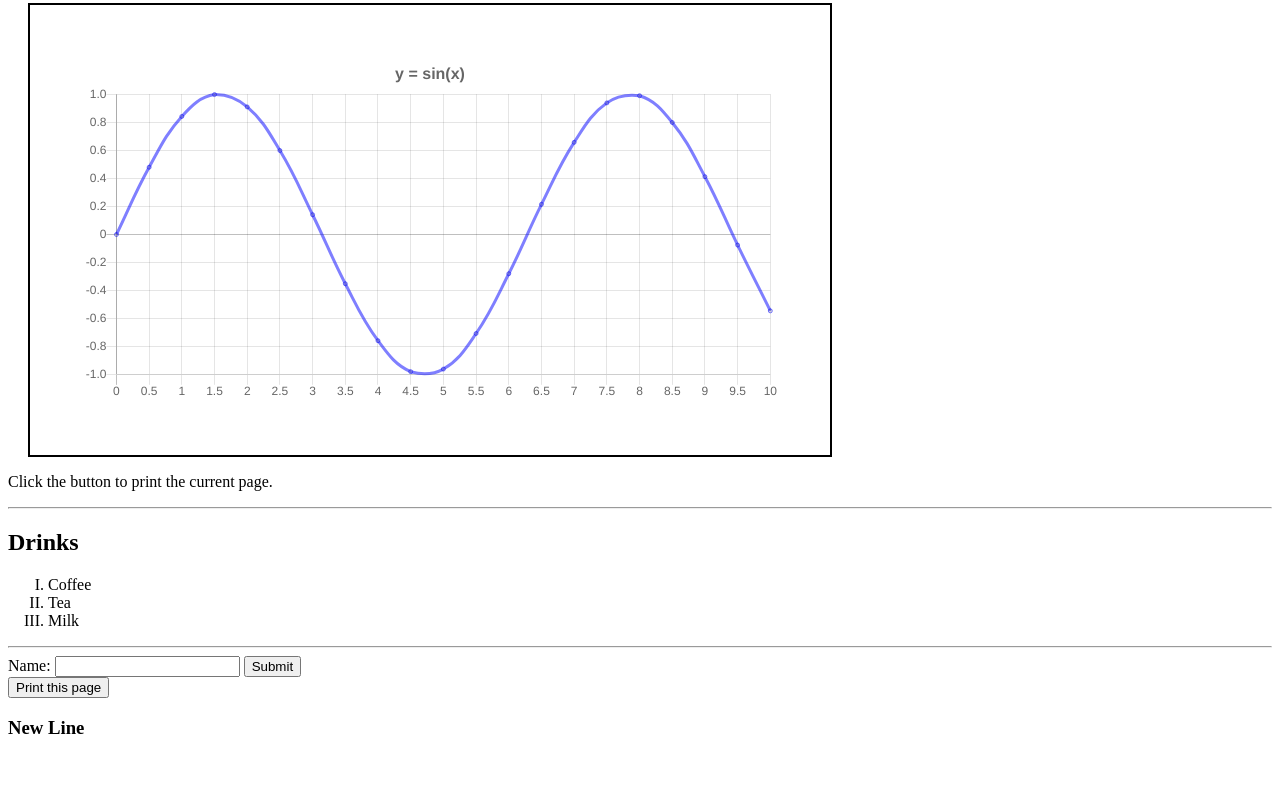
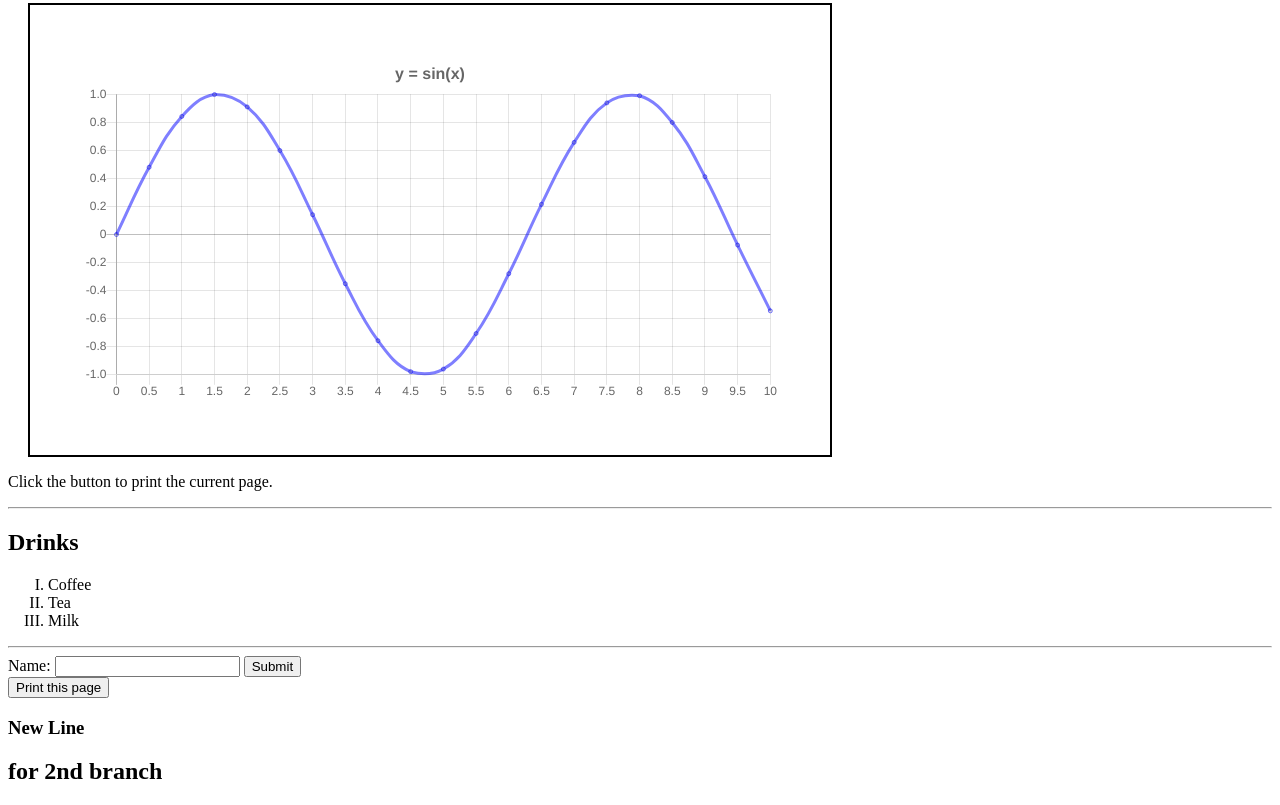
Before and after one commit to Gantabya96/my-first-practice, a plain HTML site: page HTML & CSS/index.html in a window 1280 px wide. Shown: the part 5862-6667 px from the top of the page. Before the commit the page ends 6619 px from the top, so only its background shows below. Drawn offline with nearby package versions, Linux system fonts and the light colour scheme; files whose address does not match are found by name.

Commit message:
added h2 tag in html

```diff
--- a/HTML & CSS/index.html
+++ b/HTML & CSS/index.html
@@ -105,6 +105,7 @@ Name: <input type="text" name="name">
       </a> -->
 
 <h3>New Line</h3>
+<h2>for 2nd branch</h2>
 
       <script
       src="https://cdnjs.cloudflare.com/ajax/libs/Chart.js/2.9.4/Chart.js">
```
Also changed, not shown: Git Practise/git.txt.
